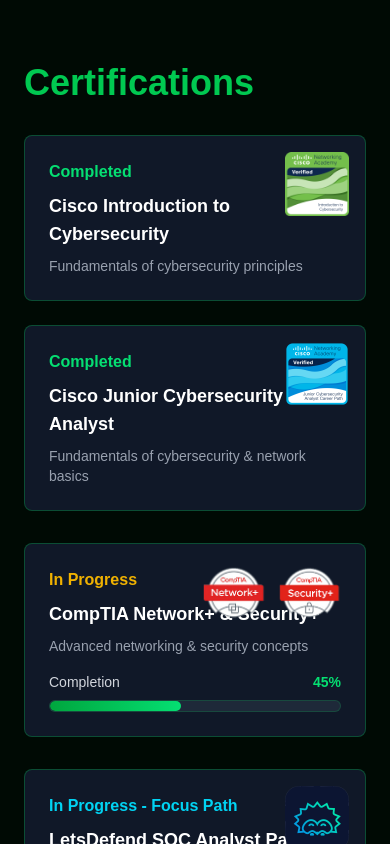
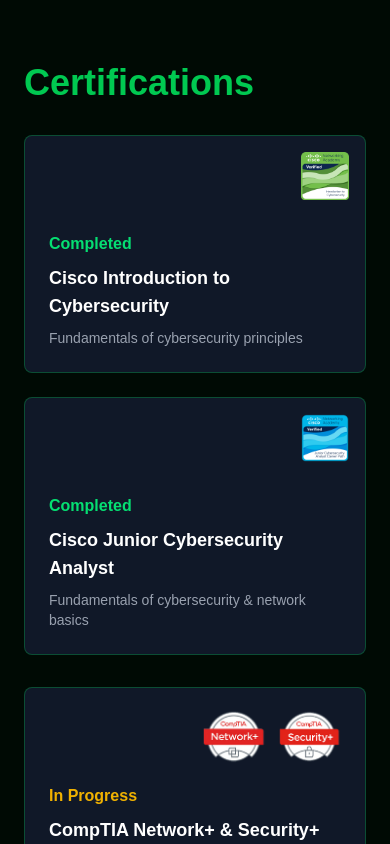
Before and after one commit to Destrouille/nicolas-portfolio, a Next.js app: page / in a window 390 px wide. Shown: the part 2300-3144 px from the top of the page. Built offline with nearby package versions, Linux system fonts and the light colour scheme.

Commit message:
Reduce Cisco logo sizes

```diff
--- a/src/components/CertificationsSection.tsx
+++ b/src/components/CertificationsSection.tsx
@@ -48,28 +48,28 @@
       <div className="max-w-4xl mx-auto">
         <h2 className={`text-4xl font-bold mb-8 ${colors.text}`}>{t('certifications')}</h2>
         <div className="grid md:grid-cols-2 gap-6 mb-8">
-          <div className={`bg-gray-900 p-6 rounded-lg border ${colors.cardBorder} transition-all relative`}>
+          <div className={`bg-gray-900 p-6 rounded-lg border ${colors.cardBorder} transition-all relative pt-24 md:pt-6`}>
             <div className="absolute top-4 right-4">
               <Image
                 src="/images/introduction_to_cybersecurity.png"
                 alt="Cisco Introduction to Cybersecurity Logo"
-                width={64}
-                height={64}
-                className="h-16 w-auto"
+                width={48}
+                height={48}
+                className="h-12 w-auto"
               />
             </div>
             <div className={`${colors.title} font-bold mb-2`}>{t('completed')}</div>
             <h3 className="text-lg font-bold mb-2">{t('cisco1')}</h3>
             <p className="text-gray-400 text-sm">{t('ciscoDesc1')}</p>
           </div>
-          <div className={`bg-gray-900 p-6 rounded-lg border ${colors.cardBorder} transition-all relative`}>
+          <div className={`bg-gray-900 p-6 rounded-lg border ${colors.cardBorder} transition-all relative pt-24 md:pt-6`}>
             <div className="absolute top-4 right-4">
               <Image
                 src="/images/junior_cybersecurity_analyst_career_path.png"
                 alt="Cisco Junior Cybersecurity Analyst Logo"
-                width={64}
-                height={64}
-                className="h-16 w-auto"
+                width={48}
+                height={48}
+                className="h-12 w-auto"
               />
             </div>
             <div className={`${colors.title} font-bold mb-2`}>{t('completed')}</div>
@@ -78,7 +78,7 @@
           </div>
         </div>
 
-        <div className={`bg-gray-900 p-6 rounded-lg border ${colors.cardBorder} transition-all mb-8 relative`}>
+        <div className={`bg-gray-900 p-6 rounded-lg border ${colors.cardBorder} transition-all mb-8 relative pt-24 md:pt-6`}>
           <div className="absolute top-4 right-4">
             <Image
               src="/images/net_plus_sec_plus.png"
@@ -105,7 +105,7 @@
           </div>
         </div>
 
-        <div className={`bg-gray-900 p-6 rounded-lg border ${colors.cardBorder} transition-all relative`}>
+        <div className={`bg-gray-900 p-6 rounded-lg border ${colors.cardBorder} transition-all relative pt-24 md:pt-6`}>
           <div className="absolute top-4 right-4">
             <Image
               src="/images/letsdefend-logo.png"
```
